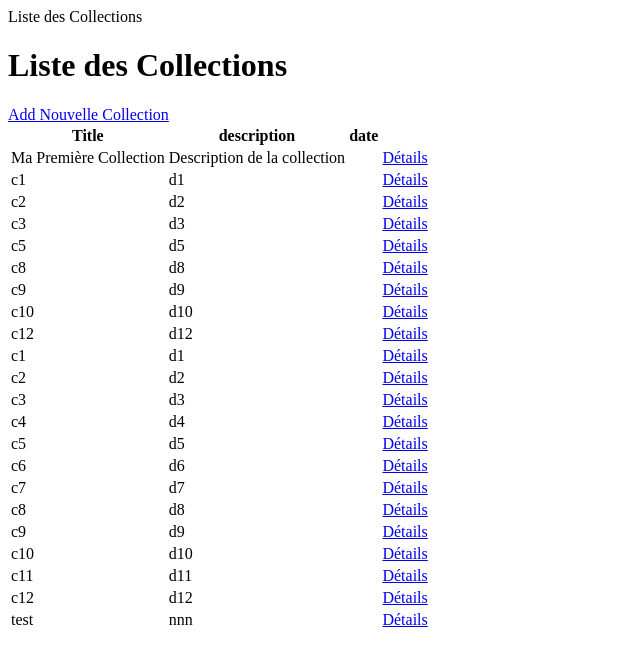
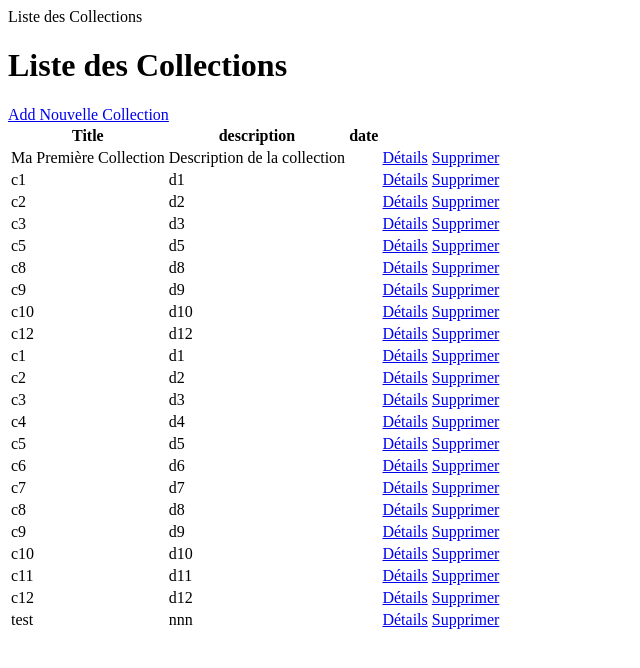
Before and after one commit to salma-gi-info/testvrai, a Django app: page /all/ in a window 1280 px wide. Shown: the top 668 px of the page, without its empty margins (0-640 px from the left). Run offline with Django 4.2, Linux system fonts and the light colour scheme; data comes from the database, SQL or seed files in the repository; both versions use the stored data as it was after the commit.

Commit message:
modification question 8 ok

```diff
--- a/testvrai/appvrai/templates/collection_all.html
+++ b/testvrai/appvrai/templates/collection_all.html
@@ -4,7 +4,7 @@
 
 {% block content %}
 <h1>Liste des Collections</h1>
-<table class="table table-striped">
+<table class="table table-striped" >
     <thead>
         <tr>
             <th>Title</th>
@@ -20,7 +20,7 @@
             <td>{{collection.date}}</td>
             <td>
                 <a href="{% url 'collection_detail' collection.id %}" class="btn btn-info">Détails</a>
-
+                <a href="{% url 'delete_collection' collection.id %}" class="btn btn-danger">Supprimer</a>
             </td>
         </tr>
         {% endfor %}
```
Also changed, not shown: testvrai/db.sqlite3.
